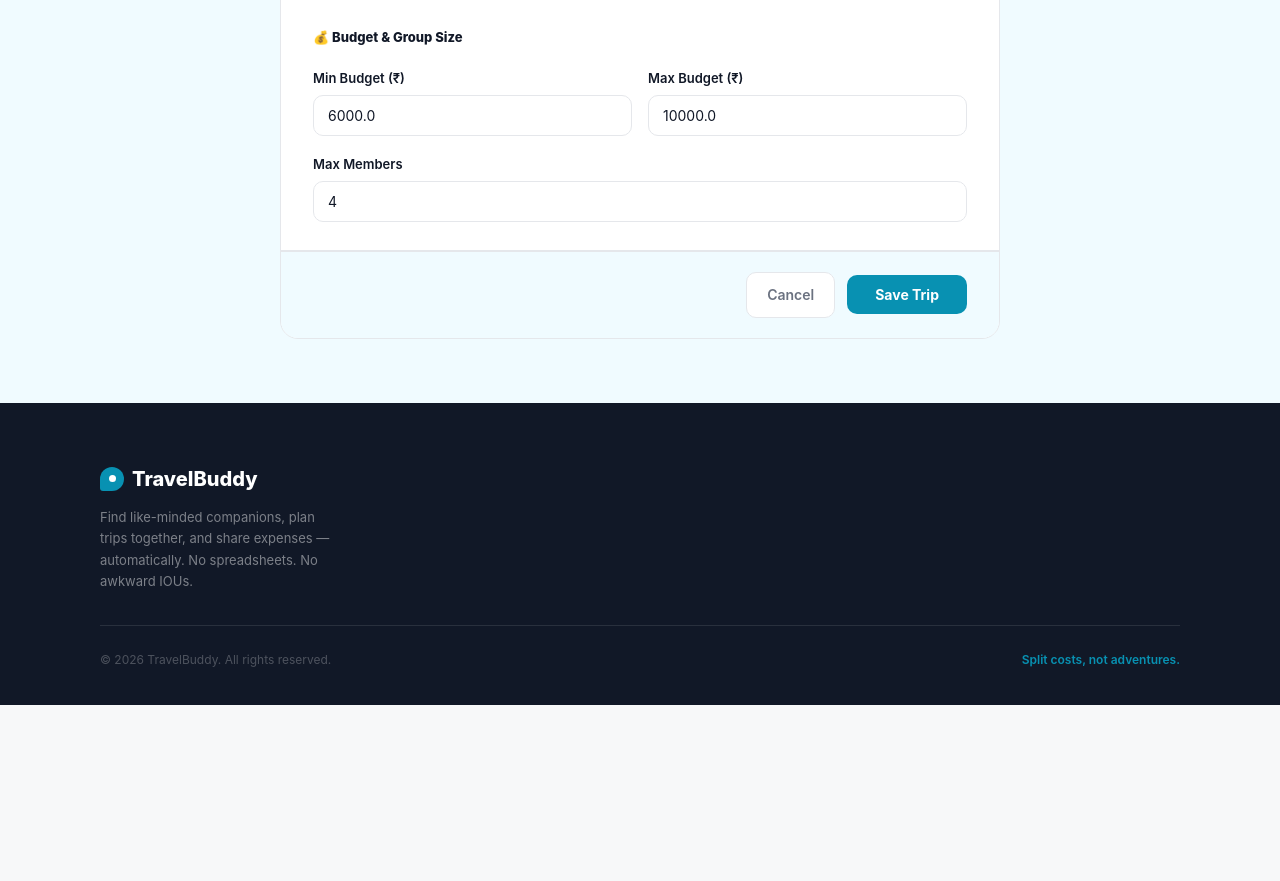
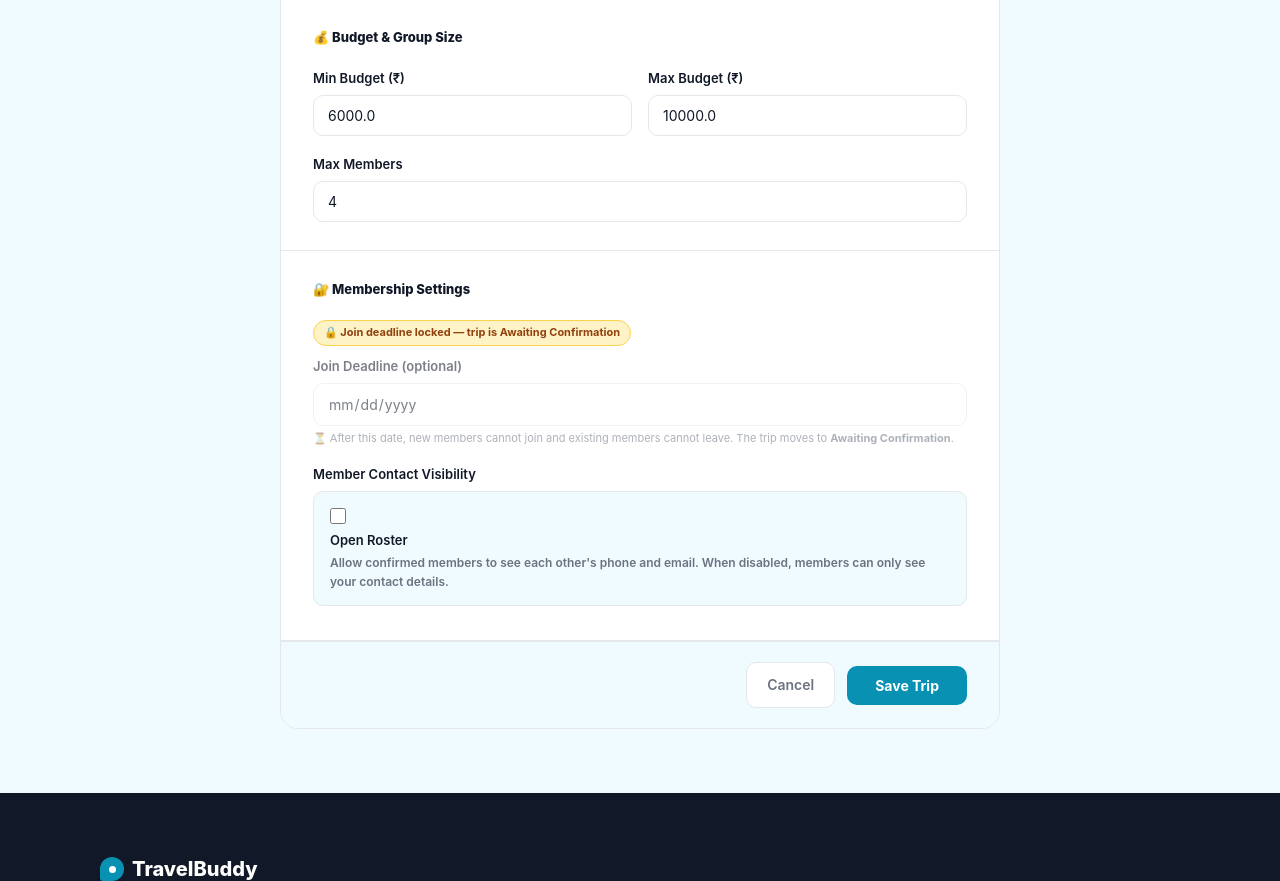
Before and after one commit to palakptl04/travelbuddy, a Flask app: page /trips/1/edit in a window 1280 px wide. Shown: the part 656-1537 px from the top of the page. Before the commit the page ends 1361 px from the top, so only its background shows below. Run offline with Flask 3, Linux system fonts and the light colour scheme; a user stored in the database is signed in.

Commit message:
imp_3_on20th

```diff
--- a/app/templates/trips/edit.html
+++ b/app/templates/trips/edit.html
@@ -41,6 +41,30 @@
   .form-group textarea { resize: vertical; min-height: 80px; line-height: 1.6; }
   .field-error { font-size: 12px; color: #dc2626; margin-top: 5px; display: flex; align-items: center; gap: 4px; }
   .field-error::before { content: '⚠'; font-size: 11px; }
+  .field-hint { font-size: 11px; color: var(--text-muted); margin-top: 4px; line-height: 1.5; }
+
+  .checkbox-group {
+    display: flex; align-items: flex-start; gap: 10px; padding: 14px 16px;
+    background: var(--bg); border: 1.5px solid var(--border); border-radius: 10px;
+    cursor: pointer;
+  }
+  .checkbox-group input[type="checkbox"] {
+    width: 16px; height: 16px; margin-top: 2px; flex-shrink: 0;
+    accent-color: var(--green); cursor: pointer;
+  }
+  .checkbox-group .cb-label { font-size: 13px; font-weight: 600; color: var(--text); }
+  .checkbox-group .cb-hint { font-size: 12px; color: var(--text-muted); margin-top: 2px; }
+
+  /* Locked field styling when join_deadline has passed */
+  .field-locked {
+    opacity: 0.55; pointer-events: none;
+  }
+  .lock-badge {
+    display: inline-flex; align-items: center; gap: 5px;
+    font-size: 11px; font-weight: 700; color: #92400e;
+    background: #fef3c7; border: 1px solid #fcd34d; padding: 3px 10px; border-radius: 100px;
+    margin-bottom: 10px;
+  }
 
   .edit-actions {
     padding: 20px 32px; display: flex; align-items: center; gap: 12px;
@@ -143,6 +167,34 @@
           </div>
         </div>
 
+        <div class="edit-section">
+          <div class="edit-section-title">🔐 Membership Settings</div>
+
+          {% if not trip.is_open() %}
+            <div class="lock-badge">🔒 Join deadline locked — trip is {{ trip.status_label }}</div>
+          {% endif %}
+
+          <div class="form-group {% if not trip.is_open() %}field-locked{% endif %}">
+            {{ form.join_deadline.label }}
+            {{ form.join_deadline(class="input-error" if form.join_deadline.errors else "",
+                                  disabled=(not trip.is_open())) }}
+            {% for error in form.join_deadline.errors %}<div class="field-error">{{ error }}</div>{% endfor %}
+            <div class="field-hint">⏳ After this date, new members cannot join and existing members cannot leave. The trip moves to <strong>Awaiting Confirmation</strong>.</div>
+          </div>
+
+          <div class="form-group">
+            <label for="open_roster">Member Contact Visibility</label>
+            <label class="checkbox-group">
+              {{ form.open_roster(id="open_roster") }}
+              <div>
+                <div class="cb-label">Open Roster</div>
+                <div class="cb-hint">Allow confirmed members to see each other's phone and email. When disabled, members can only see your contact details.</div>
+              </div>
+            </label>
+            {% for error in form.open_roster.errors %}<div class="field-error">{{ error }}</div>{% endfor %}
+          </div>
+        </div>
+
         <div class="edit-actions">
           <a href="{{ url_for('trips.detail', trip_id=trip.id) }}" class="btn-cancel">Cancel</a>
           {{ form.submit(class="btn-save") }}
--- a/app/trips/forms.py
+++ b/app/trips/forms.py
@@ -1,7 +1,9 @@
 from flask_wtf import FlaskForm
-from wtforms import StringField, TextAreaField, DateField, FloatField, IntegerField, SubmitField, SelectField
-from wtforms.validators import DataRequired, Length, NumberRange, ValidationError
-from datetime import date, timedelta
+from wtforms import (StringField, TextAreaField, DateField, FloatField,
+                     IntegerField, SubmitField, SelectField, BooleanField,
+                     DateTimeLocalField)
+from wtforms.validators import DataRequired, Length, NumberRange, ValidationError, Optional
+from datetime import date, datetime, timedelta
 from app.cities import CITY_CHOICES
 
 
@@ -31,7 +33,19 @@ class TripForm(FlaskForm):
         DataRequired(message='Max members is required.'),
         NumberRange(min=1, max=50, message='Max members must be between 1 and 50.')
     ])
+    # ── New fields ───────────────────────────────────────────────────────────
+    join_deadline = DateField(
+        'Join Deadline (optional)',
+        validators=[Optional()],
+        description='Last day for new members to join. Leaving is also blocked after this date.'
+    )
+    open_roster = BooleanField(
+        'Open Roster',
+        description='Allow confirmed members to see each other\'s phone and email.'
+    )
     submit = SubmitField('Save Trip')
+
+    # ── Validators ───────────────────────────────────────────────────────────
 
     def validate_destination(self, field):
         if self.departure_city.data and field.data == self.departure_city.data:
@@ -49,3 +63,11 @@ class TripForm(FlaskForm):
         if self.budget_min.data is not None and field.data is not None \
                 and field.data < self.budget_min.data:
             raise ValidationError('Max budget must be greater than or equal to min budget.')
+
+    def validate_join_deadline(self, field):
+        if field.data is None:
+            return  # optional — no deadline is fine
+        if field.data < date.today():
+            raise ValidationError('Join deadline must be today or a future date.')
+        if self.start_date.data and field.data >= self.start_date.data:
+            raise ValidationError('Join deadline must be before the start date.')
--- a/app/trips/routes.py
+++ b/app/trips/routes.py
@@ -6,12 +6,45 @@ from datetime import date, datetime, timezone
 from app.trips import trips
 from app.trips.forms import TripForm
 from app.expenses.forms import ExpenseForm
-from app.models import Trip, TripMember, Expense, User, Settlement  # noqa: F401 (Expense kept for potential future use)
+from app.models import Trip, TripMember, Expense, User, Settlement, ContactAccessLog
 from app.cities import GUJARAT_CITIES, NEARBY_CITIES
 from app.extensions import db
 
 BROWSE_PER_PAGE = 10
 
+
+# ---------------------------------------------------------------------------
+# Internal helpers
+# ---------------------------------------------------------------------------
+
+def _log_contact_access(viewer_id: int, target_user_id: int, trip_id: int):
+    """Write one ContactAccessLog row. Silently ignores errors."""
+    try:
+        log = ContactAccessLog(
+            viewer_id=viewer_id,
+            target_user_id=target_user_id,
+            trip_id=trip_id,
+        )
+        db.session.add(log)
+        # Flush without commit — the caller's commit will persist this row.
+    except Exception:
+        pass
+
+
+def _log_visible_contacts(trip, viewer_id: int):
+    """
+    Log a ContactAccessLog entry for every member whose contact details are
+    visible to viewer_id on this trip.  Called once per detail page load.
+    """
+    all_users = [trip.owner] + [m.user for m in trip.accepted_members()]
+    for user in all_users:
+        if user.id != viewer_id and trip.contact_visible_for(viewer_id, user.id):
+            _log_contact_access(viewer_id, user.id, trip.id)
+
+
+# ---------------------------------------------------------------------------
+# Routes
+# ---------------------------------------------------------------------------
 
 @trips.route('/trips')
 def index():
@@ -20,7 +53,6 @@ def index():
     accepted_ids = set()
 
     if current_user.is_authenticated:
-        # Trips the current user owns or has joined
         my_trip_ids = current_user._all_trip_ids()
         my_trips = Trip.query.filter(Trip.id.in_(my_trip_ids)).all() if my_trip_ids else []
 
@@ -29,12 +61,10 @@ def index():
         accepted_ids = {m.trip_id for m in
                         TripMember.query.filter_by(user_id=current_user.id, status='accepted').all()}
 
-        # Browse: open public trips not already owned/joined by the user
         my_trip_ids_set = set(my_trip_ids)
     else:
         my_trip_ids_set = set()
 
-    # Browse: open public trips that are still accepting buddy requests.
     query = Trip.query.filter(
         Trip.is_public == True,   # noqa: E712
         Trip.status == 'OPEN'
@@ -78,6 +108,14 @@ def index():
 def create():
     form = TripForm()
     if form.validate_on_submit():
+        # Convert join_deadline date → datetime (end of that day, UTC)
+        join_deadline_dt = None
+        if form.join_deadline.data:
+            join_deadline_dt = datetime.combine(
+                form.join_deadline.data,
+                datetime.max.time()
+            ).replace(tzinfo=None)  # store as naive UTC
+
         trip = Trip(
             owner_id=current_user.id,
             title=form.title.data.strip(),
@@ -89,6 +127,8 @@ def create():
             budget_min=form.budget_min.data,
             budget_max=form.budget_max.data,
             max_members=form.max_members.data,
+            join_deadline=join_deadline_dt,
+            open_roster=bool(form.open_roster.data),
             status='OPEN',
             is_public=True
         )
@@ -102,18 +142,15 @@ def create():
 
 @trips.route('/trips/<int:trip_id>')
 def detail(trip_id):
-    # Guests are redirected to login
     if not current_user.is_authenticated:
         flash('Login to view full trip details and send a buddy request.', 'error')
         return redirect(url_for('auth.login', next=request.url))
 
     trip = db.get_or_404(Trip, trip_id)
 
+    # ── Status auto-transitions ──────────────────────────────────────────────
     status_changed = False
-    if trip.maybe_start_confirmation_if_needed():
-        status_changed = True
-    if trip.is_awaiting_confirmation() and trip.confirmation_window_expired():
-        trip.finalize_confirmed_members()
+    if trip.maybe_transition_to_awaiting():
         status_changed = True
     if trip.refresh_status():
         status_changed = True
@@ -137,10 +174,22 @@ def detail(trip_id):
 
     expenses_list = trip.expenses.order_by(Expense.date.desc(), Expense.created_at.desc()).all()
 
-    # Build settlement lookup: {(payer_id, payee_id): Settlement}
     settlement_lookup = {}
     for s in trip.settlements.all():
         settlement_lookup[(s.payer_id, s.payee_id)] = s
+
+    # ── Log contact access ───────────────────────────────────────────────────
+    if is_member:
+        _log_visible_contacts(trip, current_user.id)
+        db.session.commit()
+
+    # ── Build contact-visibility map for template ────────────────────────────
+    # Map: user_id → bool (whether current viewer can see phone/email)
+    contact_visible = {}
+    if is_member:
+        all_participant_ids = [trip.owner_id] + [m.user_id for m in trip.accepted_members()]
+        for uid in all_participant_ids:
+            contact_visible[uid] = trip.contact_visible_for(current_user.id, uid)
 
     return render_template('trips/detail.html',
         trip=trip,
@@ -153,6 +202,7 @@ def detail(trip_id):
         settlement=trip.settlement_summary(),
         settlements=trip.calculate_settlements(),
         settlement_lookup=settlement_lookup,
+        contact_visible=contact_visible,
         today=date.today()
     )
 
@@ -166,6 +216,11 @@ def edit(trip_id):
         return redirect(url_for('trips.detail', trip_id=trip.id))
 
     form = TripForm(obj=trip)
+
+    # Pre-populate join_deadline from datetime → date for the DateField
+    if request.method == 'GET' and trip.join_deadline:
+        form.join_deadline.data = trip.join_deadline.date()
+
     if form.validate_on_submit():
         trip.title = form.title.data.strip()
         trip.destination = form.destination.data.strip()
@@ -176,6 +231,18 @@ def edit(trip_id):
         trip.budget_min = form.budget_min.data
         trip.budget_max = form.budget_max.data
         trip.max_members = form.max_members.data
+        trip.open_roster = bool(form.open_roster.data)
+
+        # Only update join_deadline if trip is still OPEN
+        if trip.is_open():
+            if form.join_deadline.data:
+                trip.join_deadline = datetime.combine(
+                    form.join_deadline.data,
+                    datetime.max.time()
+                ).replace(tzinfo=None)
+            else:
+                trip.join_deadline = None
+
         db.session.commit()
         flash('Trip updated successfully.', 'success')
         return redirect(url_for('trips.detail', trip_id=trip.id))
@@ -199,6 +266,26 @@ def cancel(trip_id):
     db.session.commit()
     flash('Trip cancelled.', 'success')
     return redirect(url_for('trips.index'))
+
+
+@trips.route('/trips/<int:trip_id>/confirm-trip', methods=['POST'])
+@login_required
+def confirm_trip(trip_id):
+    """Owner action: confirm the trip after join deadline passes."""
+    trip = db.get_or_404(Trip, trip_id)
+
+    if trip.owner_id != current_user.id:
+        flash('Only the trip owner can confirm this trip.', 'error')
+        return redirect(url_for('trips.detail', trip_id=trip.id))
+
+    if not trip.can_owner_confirm():
+        flash('Trip is not in Awaiting Confirmation status.', 'error')
+        return redirect(url_for('trips.detail', trip_id=trip.id))
+
+    trip.owner_confirm_trip()
+    db.session.commit()
+    flash('Trip confirmed! Members can now see contact details and add expenses.', 'success')
+    return redirect(url_for('trips.detail', trip_id=trip.id))
 
 
 @trips.route('/trips/<int:trip_id>/request', methods=['POST'])
@@ -248,8 +335,6 @@ def accept_request(trip_id, member_id):
         return redirect(url_for('trips.detail', trip_id=trip_id))
 
     member.status = 'accepted'
-    if trip.maybe_start_confirmation_if_needed():
-        db.session.add(trip)
     db.session.commit()
     flash(f'{member.user.name} has been added to {trip.title}.', 'success')
     return redirect(url_for('trips.detail', trip_id=trip_id))
@@ -274,6 +359,7 @@ def decline_request(trip_id, member_id):
 @trips.route('/trips/<int:trip_id>/confirm', methods=['POST'])
 @login_required
 def confirm_participation(trip_id):
+    """Legacy member self-confirm — kept for backward compat but gated."""
     trip = db.get_or_404(Trip, trip_id)
     membership = TripMember.query.filter_by(
         trip_id=trip.id, user_id=current_user.id, status='accepted'
@@ -293,7 +379,7 @@ def confirm_participation(trip_id):
 
     trip.confirm_member(membership)
     db.session.commit()
-    flash('Your participation is confirmed.', 'success')
+    flash('Your participation is noted.', 'success')
     return redirect(url_for('trips.detail', trip_id=trip.id))
 
 
@@ -315,7 +401,7 @@ def leave(trip_id):
 
     if not trip.can_leave():
         flash(
-            'You cannot leave this trip once joining has closed.',
+            'You cannot leave this trip once the join deadline has passed.',
             'error'
         )
         return redirect(url_for('trips.detail', trip_id=trip_id))
```
Also changed, not shown: app/models.py (+287 -96 lines), app/templates/trips/create.html (+37 -0 lines), migrations/versions/a1b2c3d4e5f6_add_join_deadline_open_roster_contact_log.py (added, +53 -0 lines).
